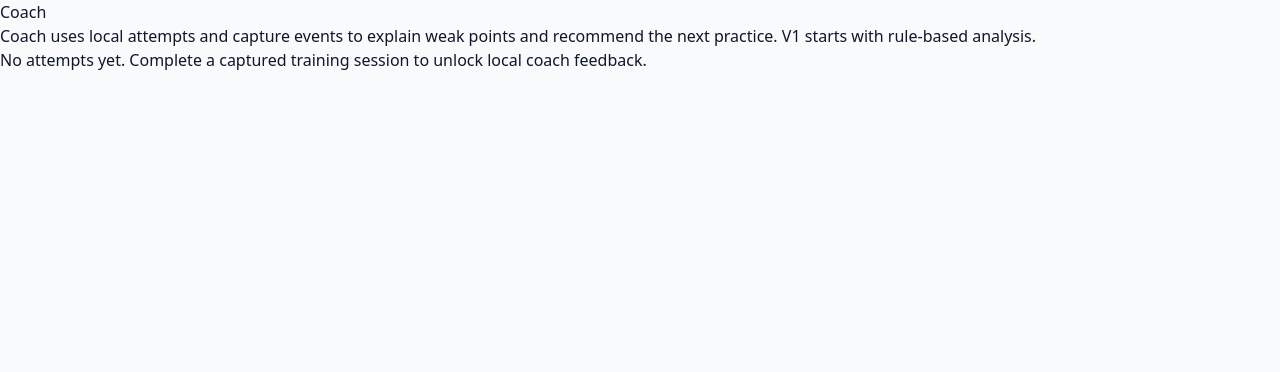
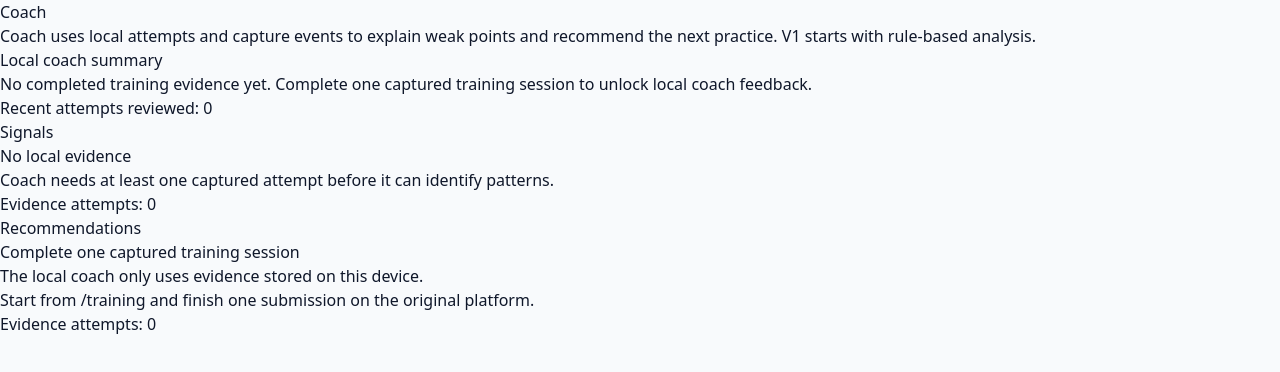
Before and after one commit to qiuyuyandong/AI-Coding-Training-Platform, a Next.js app: page /coach in a window 1280 px wide. Shown: the top 372 px of the page. Built offline with nearby package versions, Linux system fonts and the light colour scheme; no server answers; the database is empty.

Commit message:
Render coach and growth insights
Ultraworked with [Sisyphus](https://github.com/code-yeongyu/oh-my-openagent)

Co-authored-by: Sisyphus <clio-agent@sisyphuslabs.ai>

```diff
--- a/app/coach/page.tsx
+++ b/app/coach/page.tsx
@@ -1,14 +1,14 @@
 import { openDatabase } from "@/lib/db/client";
 import { listRecentAttempts } from "@/lib/repositories/attempts";
+import { buildCoachAnalysis } from "@/lib/services/coachAnalysis";
 
 export const dynamic = "force-dynamic";
 
 export default function CoachPage() {
   const db = openDatabase();
   try {
-    const attempts = listRecentAttempts(db, 20);
-    const failed = attempts.filter((attempt) => attempt.result === "failed" || attempt.result === "stuck");
-    const passed = attempts.filter((attempt) => attempt.result === "passed");
+    const attempts = listRecentAttempts(db, 50);
+    const analysis = buildCoachAnalysis(attempts, new Date().toISOString());
     return (
       <main className="mx-auto max-w-4xl px-6 py-10">
         <h1 className="text-3xl font-semibold">Coach</h1>
@@ -16,23 +16,38 @@ export default function CoachPage() {
           Coach uses local attempts and capture events to explain weak points and recommend the next practice. V1
           starts with rule-based analysis.
         </p>
-        {attempts.length === 0 ? (
-          <p className="mt-4 text-slate-600">
-            No attempts yet. Complete a captured training session to unlock local coach feedback.
-          </p>
-        ) : (
-          <section className="mt-6 rounded-xl border border-slate-200 bg-white p-4">
-            <p className="text-sm uppercase tracking-wide text-slate-500">Local coach summary</p>
-            <p className="mt-2 text-slate-700">Recent attempts reviewed: {attempts.length}</p>
-            <p className="mt-2 text-slate-700">Passed: {passed.length}</p>
-            <p className="mt-2 text-slate-700">Failed or stuck: {failed.length}</p>
-            <p className="mt-4 text-slate-700">
-              {failed.length > 0
-                ? "Focus: review failed or stuck attempts first before starting new problems."
-                : "Focus: keep building consistency with new problems and revisit edge cases."}
-            </p>
-          </section>
-        )}
+        <section className="mt-6 rounded-xl border border-slate-200 bg-white p-4">
+          <p className="text-sm uppercase tracking-wide text-slate-500">Local coach summary</p>
+          <p className="mt-2 text-slate-700">{analysis.summary}</p>
+          <p className="mt-2 text-xs text-slate-500">Recent attempts reviewed: {analysis.recentWindowSize}</p>
+        </section>
+
+        <section className="mt-4 rounded-xl border border-slate-200 bg-white p-4">
+          <h2 className="font-semibold text-slate-950">Signals</h2>
+          <div className="mt-3 space-y-3">
+            {analysis.signals.map((signal) => (
+              <div key={signal.kind} className="rounded-lg border border-slate-200 bg-slate-50 p-3">
+                <p className="font-medium text-slate-900">{signal.title}</p>
+                <p className="mt-1 text-sm text-slate-600">{signal.detail}</p>
+                <p className="mt-2 text-xs text-slate-500">Evidence attempts: {signal.evidenceAttemptIds.length}</p>
+              </div>
+            ))}
+          </div>
+        </section>
+
+        <section className="mt-4 rounded-xl border border-slate-200 bg-white p-4">
+          <h2 className="font-semibold text-slate-950">Recommendations</h2>
+          <div className="mt-3 space-y-3">
+            {analysis.recommendations.map((recommendation) => (
+              <div key={recommendation.title} className="rounded-lg border border-slate-200 bg-white p-3">
+                <p className="font-medium text-slate-900">{recommendation.title}</p>
+                <p className="mt-1 text-sm text-slate-600">{recommendation.reason}</p>
+                <p className="mt-2 text-sm text-slate-700">{recommendation.action}</p>
+                <p className="mt-2 text-xs text-slate-500">Evidence attempts: {recommendation.evidenceAttemptIds.length}</p>
+              </div>
+            ))}
+          </div>
+        </section>
       </main>
     );
   } finally {
```
Also changed, not shown: app/growth/page.tsx (+49 -16 lines).
